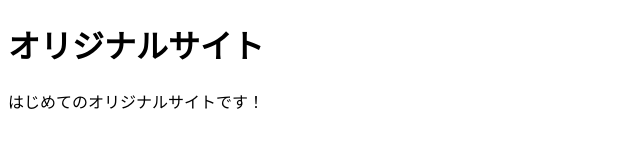
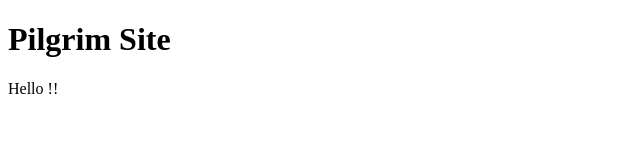
Before and after one commit to pilgrimgithub/mysite, a plain HTML site: page index.html in a window 1280 px wide. Shown: the whole page, without its empty margins (0-640 px from the left). Drawn offline with Linux system fonts and the light colour scheme.

Commit message:
Add files via upload

```diff
--- a/index.html
+++ b/index.html
@@ -7,7 +7,7 @@
   <title>オリジナルサイト</title>
 </head>
 <body>
-  <h1>オリジナルサイト</h1>
-  <p>はじめてのオリジナルサイトです！</p>
+  <h1>Pilgrim Site</h1>
+  <p>Hello !!</p>
 </body>
 </html>
```
